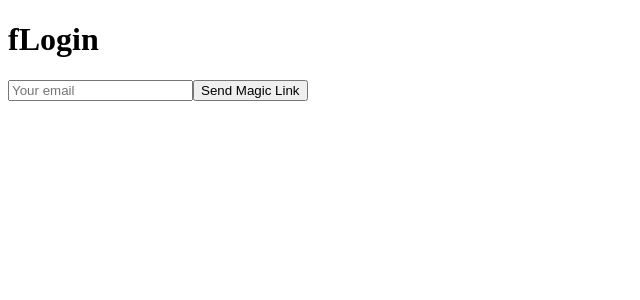
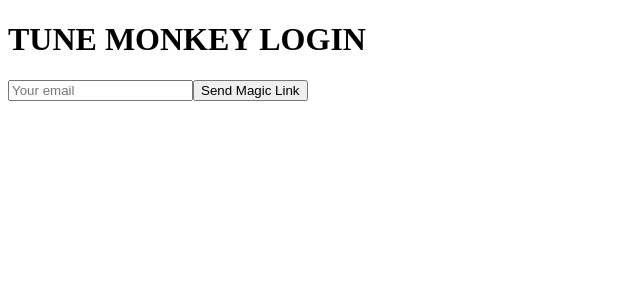
Before and after one commit to jeffdachis/Tune-Monkey2, a Next.js app: page /login in a window 1280 px wide. Shown: the top 300 px of the page, without its empty margins (0-640 px from the left). Built offline with nearby package versions, Linux system fonts and the light colour scheme; no server answers.

Commit message:
Update login.js

```diff
--- a/pages/login.js
+++ b/pages/login.js
@@ -37,7 +37,7 @@ export default function Login() {
 
   return (
     <main>
-      <h1>fLogin</h1>
+      <h1>TUNE MONKEY LOGIN</h1>
       <input type="email" placeholder="Your email" onChange={(e) => setEmail(e.target.value)} />
       <button onClick={handleLogin}>Send Magic Link</button>
       <p>{message}</p>
```
